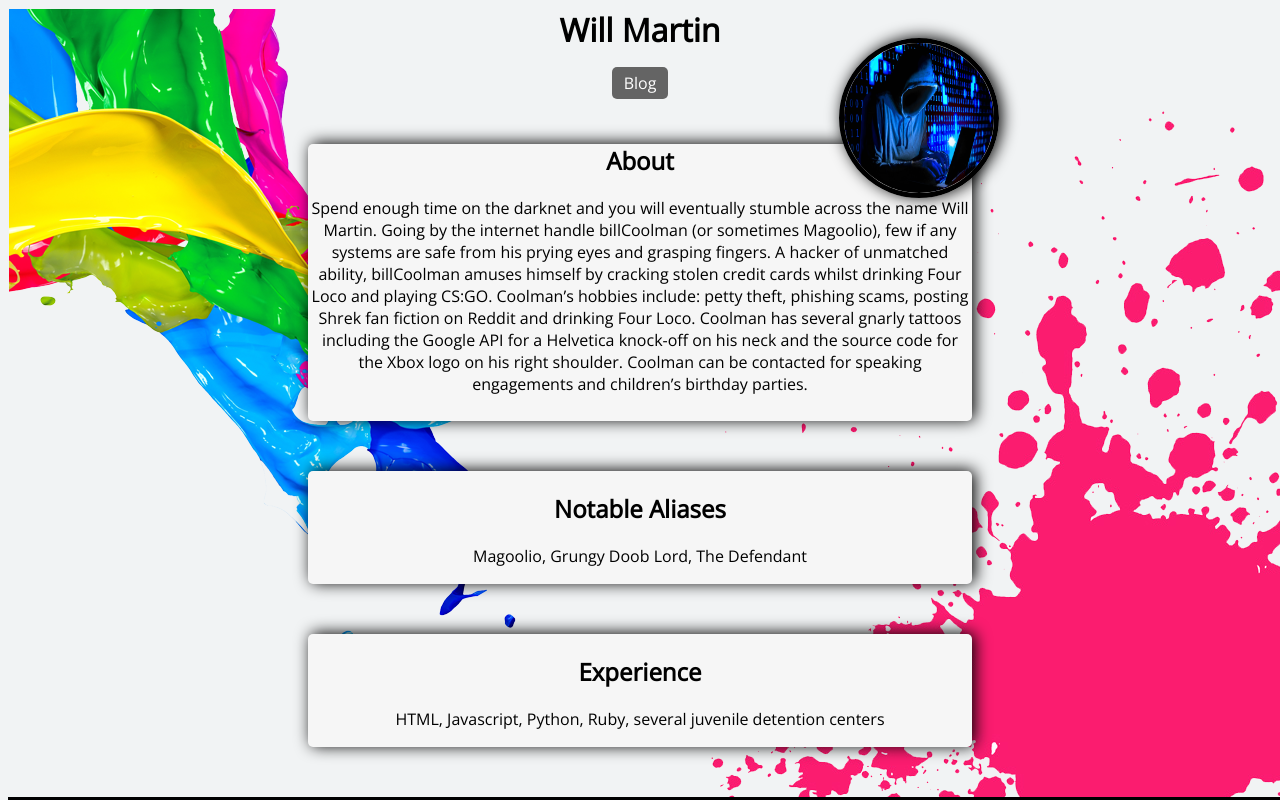
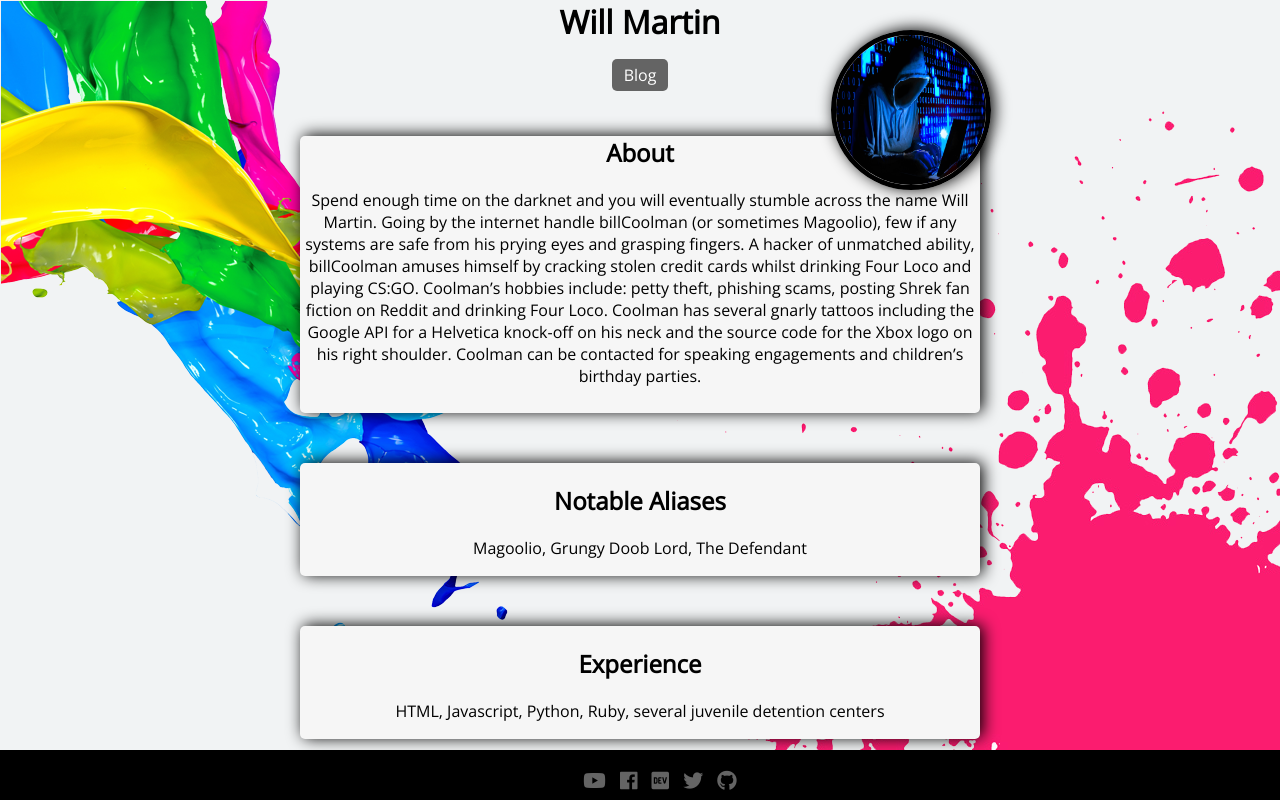
Before and after one commit to willhmartin/profile, a plain HTML site: page index.html in a window 1280 px wide. Drawn offline with nearby package versions, Linux system fonts and the light colour scheme.

Commit message:
fixed body margin and footr position

```diff
--- a/style.css
+++ b/style.css
@@ -1,7 +1,7 @@
 body{
   font-family: 'Open Sans', sans-serif;
   background-color:#F1F3F4;
-
+  margin: 0;
 
 }
 
@@ -112,4 +112,5 @@ height: 100px;
   /* padding-top: 4px; */
   width: 100%;
   position: fixed;
+  bottom: 0;
 }
```
